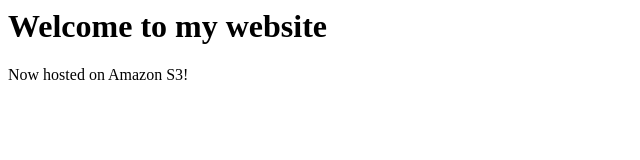
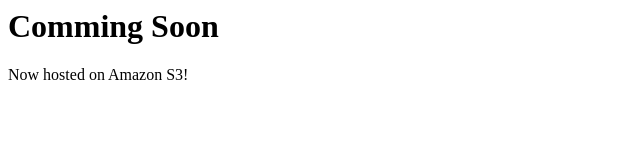
Before and after one commit to zrossi7/zacharyrossi.com, a plain HTML site: page index.html in a window 1280 px wide. Shown: the whole page, without its empty margins (0-640 px from the left). Drawn offline with Linux system fonts and the light colour scheme.

Commit message:
Update index.html

```diff
--- a/index.html
+++ b/index.html
@@ -3,7 +3,7 @@
     <title>My Website Home Page Man! </title>
 </head>
 <body>
-  <h1>Welcome to my website</h1>
+  <h1>Comming Soon</h1>
   <p>Now hosted on Amazon S3!</p>
 </body>
 </html>
```
